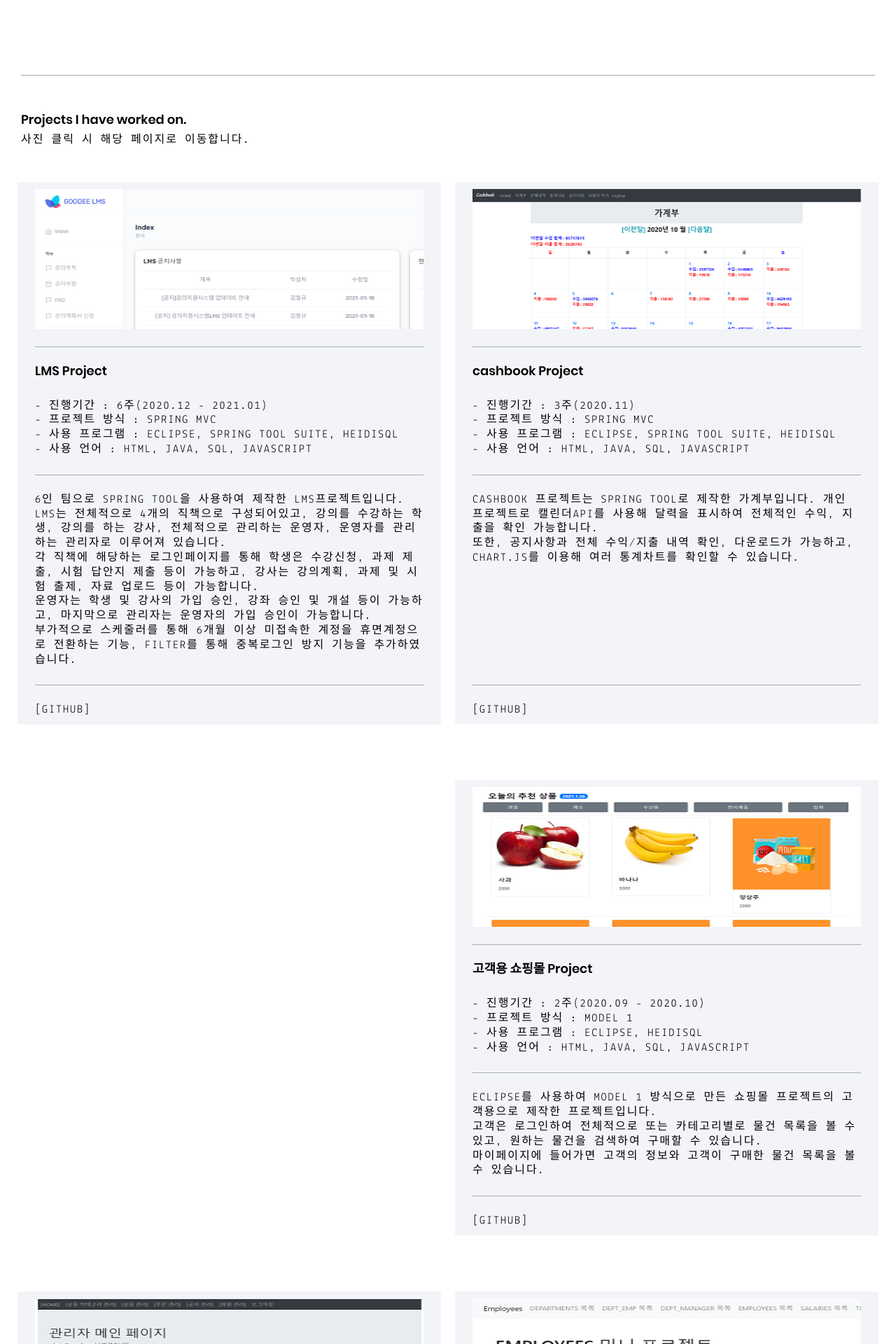
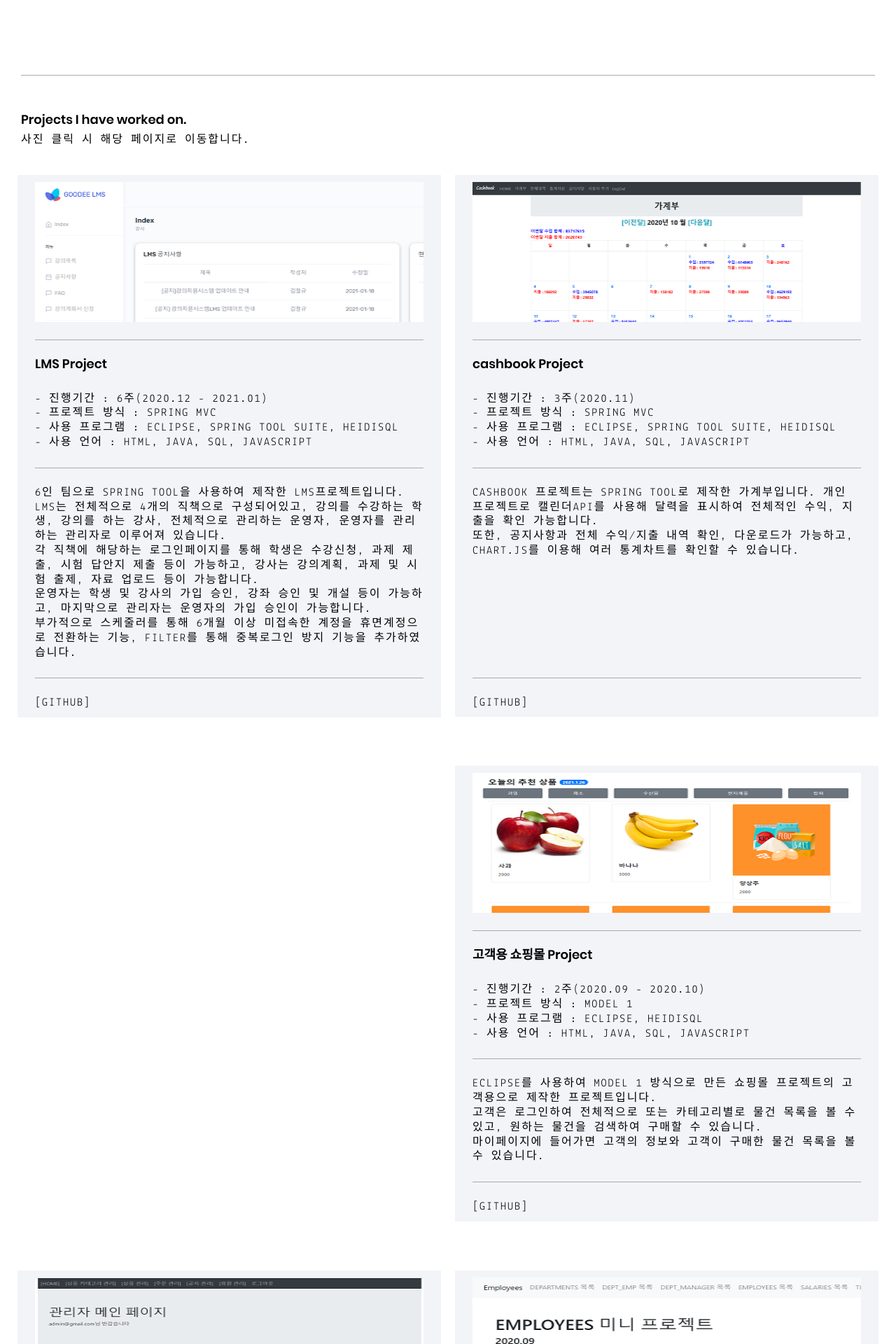
Before and after one commit to heairin1008/heairin1008.github.io, a Jekyll site: the page built from index.html, in a window 1280 px wide. Shown: the part 670-2590 px from the top of the page at 70% size. Built offline with Jekyll 4.4.1, drawn with Linux system fonts in a browser that asks for light colours.

Commit message:
Update _layout.scss

```diff
--- a/assets/scss/_layout.scss
+++ b/assets/scss/_layout.scss
@@ -78,7 +78,6 @@
 
 	li {
 		margin-bottom: 5rem;
-		margin-top:10px;
 
 		&:last-child {
 			margin-bottom: 0;
```
